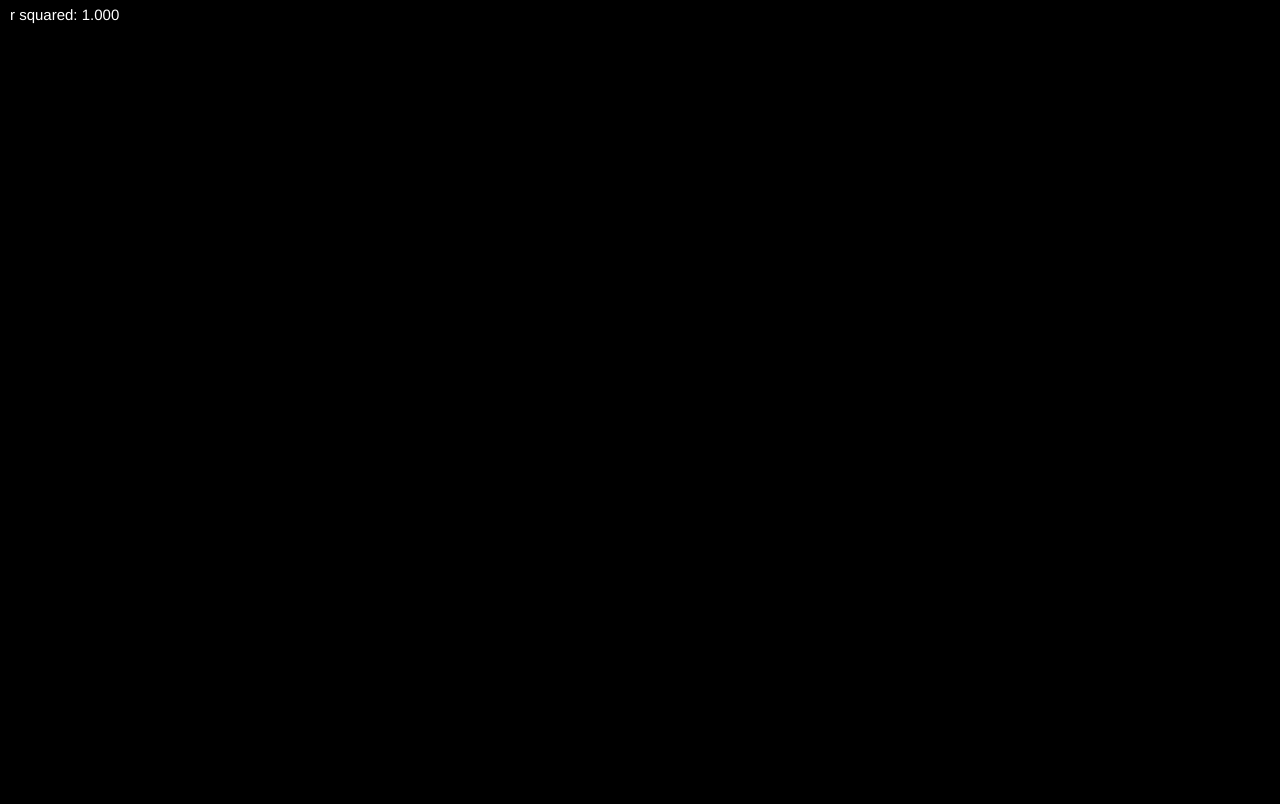
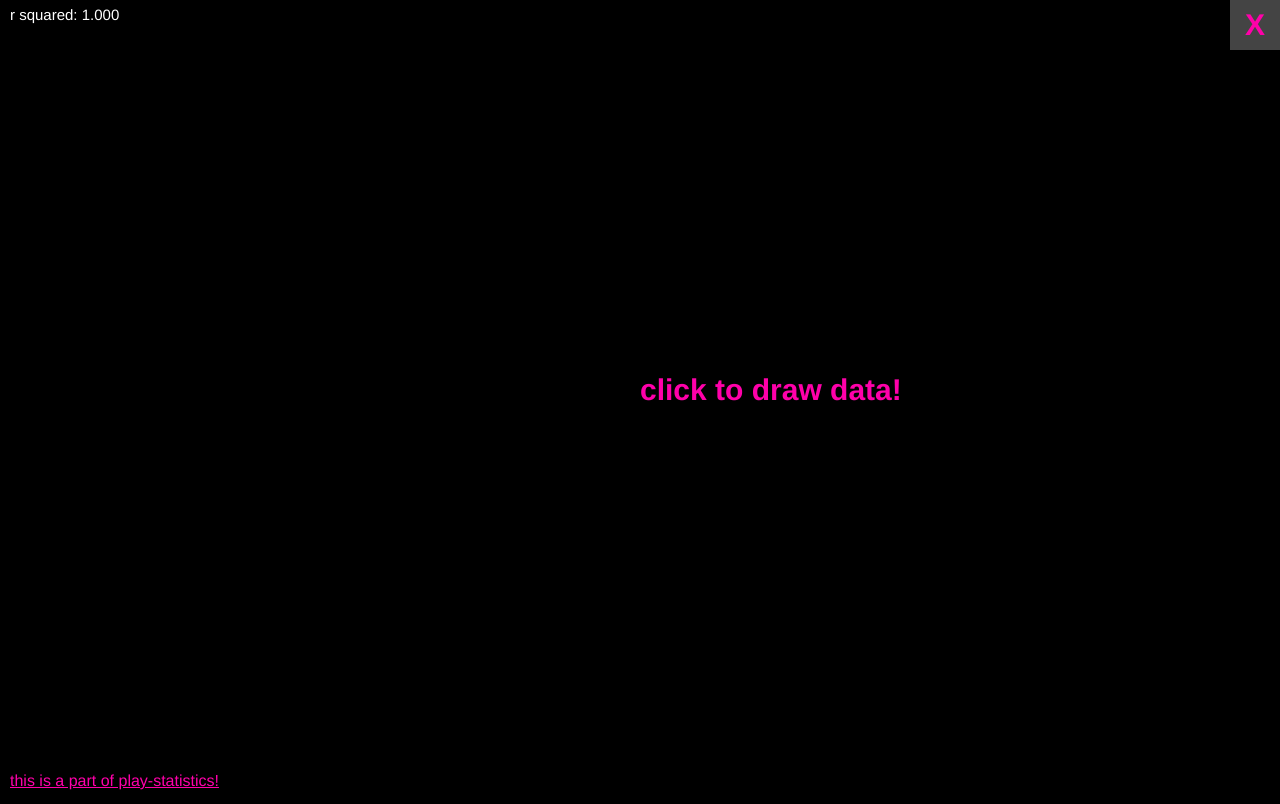
Before and after one commit to tmcw/play-statistics, a plain HTML site: page linear_regression/index.html in a window 1280 px wide. Drawn offline with Linux system fonts and the light colour scheme.

Commit message:
Reorganize

```diff
--- a/demos/linear_regression.html
+++ b/linear_regression/index.html
@@ -13,6 +13,13 @@
                 left:0;
                 right:0;
                 top:0;
+                font-family:'Helvetica Neue';
+            }
+            #back {
+                position:absolute;
+                bottom:10px;
+                left:10px;
+                color:#FF00AA;
             }
             #chart {
                 background:#000;
@@ -34,6 +41,17 @@
                 stroke-dasharray:5 4;
                 stroke:#FF91DC;
             }
+            .clear-box rect {
+                fill:#444;
+            }
+            .clear-box text {
+                fill:#FF00AA;
+                font:bold 30px/40px 'Helvetica Neue';
+            }
+            .draw-cheer {
+                fill:#FF00AA;
+                font:bold 30px/40px 'Helvetica Neue';
+            }
             text {
                 fill:#fff;
                 font:15px/20px 'Helvetica Neue';
@@ -42,6 +60,7 @@
         </style>
     </head>
     <body>
+        <a id='back' href='../'>this is a part of play-statistics!</a>
         <div id='chart'></div>
         <script src='d3.v2.min.js'></script>
         <script src='simple_statistics.js'></script>
@@ -75,16 +94,41 @@
         .attr('x', 10)
         .attr('y', 20);
 
+    var clear = vis.append('g')
+        .attr('class', 'clear-box');
+
+    clear.append('rect')
+        .attr('width', 50)
+        .attr('height', 50)
+        .attr('x', width - 50)
+        .attr('y', 0);
+
+    var draw_cheer = vis.append('text')
+        .attr('class', 'draw-cheer')
+        .attr('x', width / 2)
+        .attr('y', height / 2);
+
+    clear.append('text')
+        .attr('x', width - 35)
+        .attr('y', 35)
+        .text('X');
+
+    clear.on('click', function() { d = []; draw(); });
+
     function draw() {
         linreg.data(d);
+
         var dots = dotsg.selectAll('circle.dot')
-            .data(d)
-            .enter()
+            .data(d);
+
+        dots.enter()
             .append('circle')
             .attr('class', 'dot')
             .attr('r', 4)
             .attr('cx', function(d) { return d[0]; })
             .attr('cy', function(d) { return d[1]; });
+
+        dots.exit().remove();
 
         var regression_line = linreg.line();
         var path = [
@@ -94,6 +138,12 @@
         fit.attr('d', function() { return 'M' + path; });
         fit_two.attr('d', function() { return 'M' + path; });
         r_indicator.text('r squared: ' + ss.r_squared(d, regression_line).toFixed(3));
+
+        if (!d.length) {
+            draw_cheer.text('click to draw data!');
+        } else {
+            draw_cheer.text('');
+        }
     }
 
     var drawI;
```
Also changed, not shown: index.html (added, +19 -0 lines), linear_regression/d3.v2.min.js (renamed from demos/d3.v2.min.js), linear_regression/simple_statistics.js (renamed from demos/simple_statistics.js).
